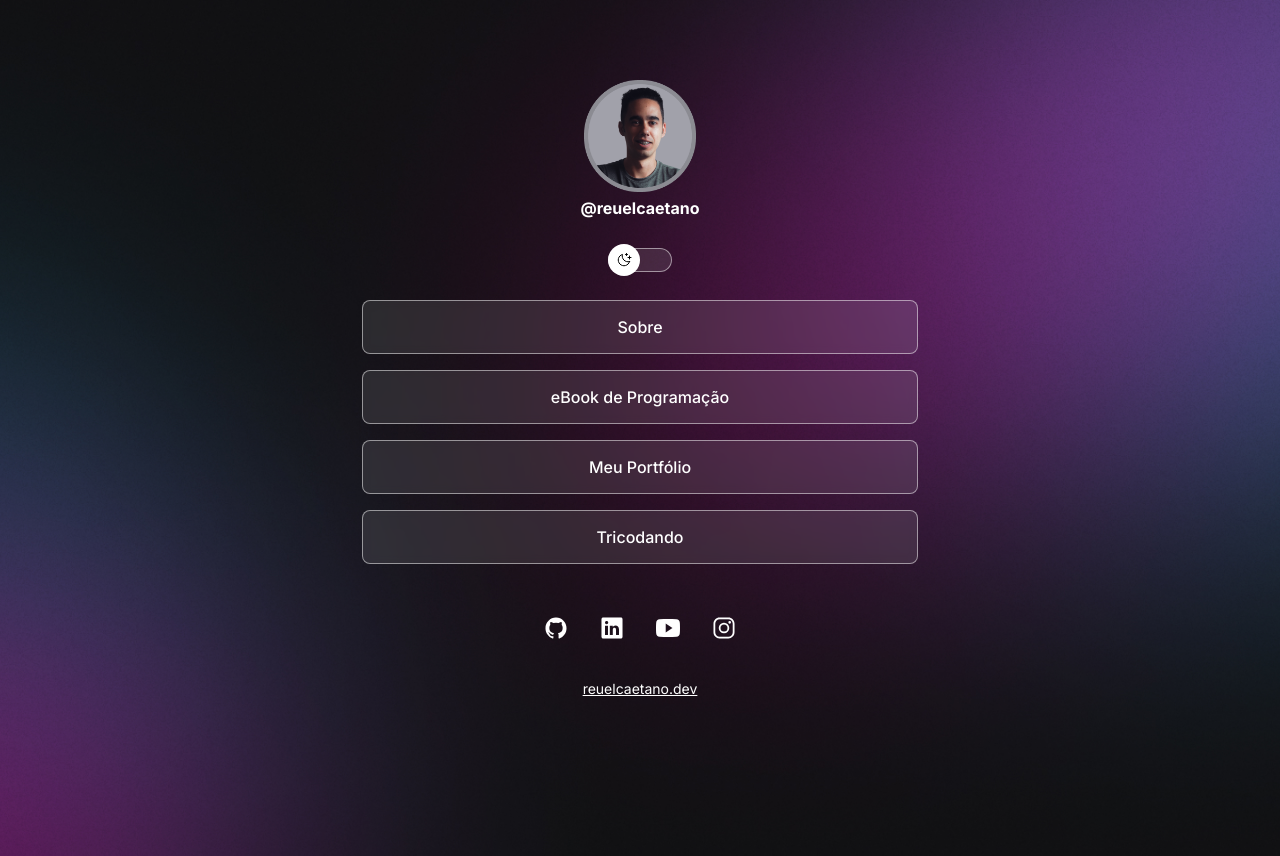
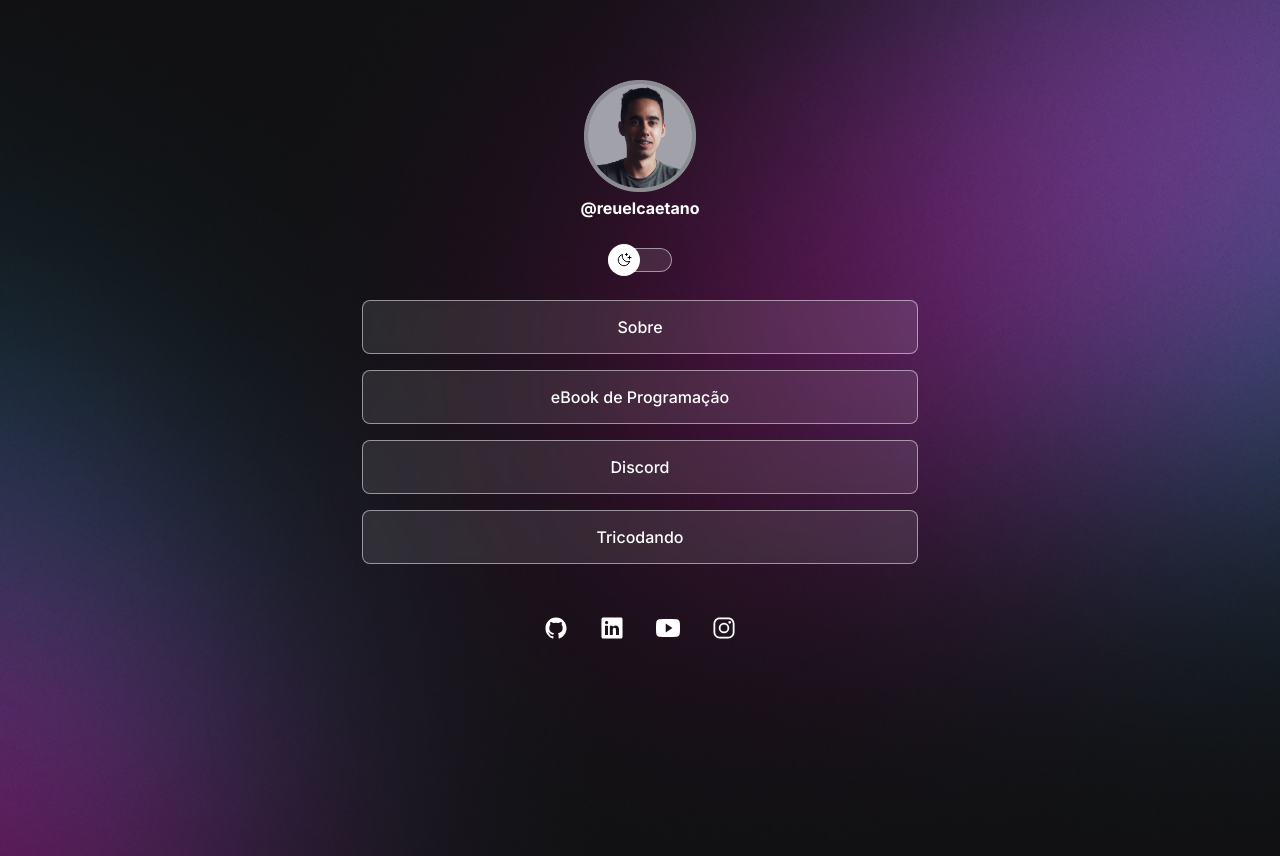
Before and after one commit to reuelcaetano/links, a plain HTML site: page index.html in a window 1280 px wide. Drawn offline with nearby package versions, Linux system fonts and the light colour scheme.

Commit message:
refactor: edit links

```diff
--- a/index.html
+++ b/index.html
@@ -23,7 +23,7 @@
     <ul>
       <li><a href="https://tricodando.com/#about">Sobre</a></li>
       <li><a href="https://tricodando.com/ebooks/logica-de-programacao">eBook de Programação</a></li>
-      <li><a href="https://reuelcaetano.dev">Meu Portfólio</a></li>
+      <li><a href="https://discord.gg/jSAgxzhEH8">Discord</a></li>
       <li><a href="https://tricodando.com/">Tricodando</a></li>
     </ul>
     <div class="social">
@@ -41,9 +41,9 @@
       </a>
     </div>
 
-    <footer>
+    <!-- <footer>
       <a href="https://reuelcaetano.dev">reuelcaetano.dev</a>
-    </footer>
+    </footer> -->
   </div>
   <script type="module" src="https://unpkg.com/ionicons@7.1.0/dist/ionicons/ionicons.esm.js"></script>
   <script nomodule src="https://unpkg.com/ionicons@7.1.0/dist/ionicons/ionicons.js"></script>
```
